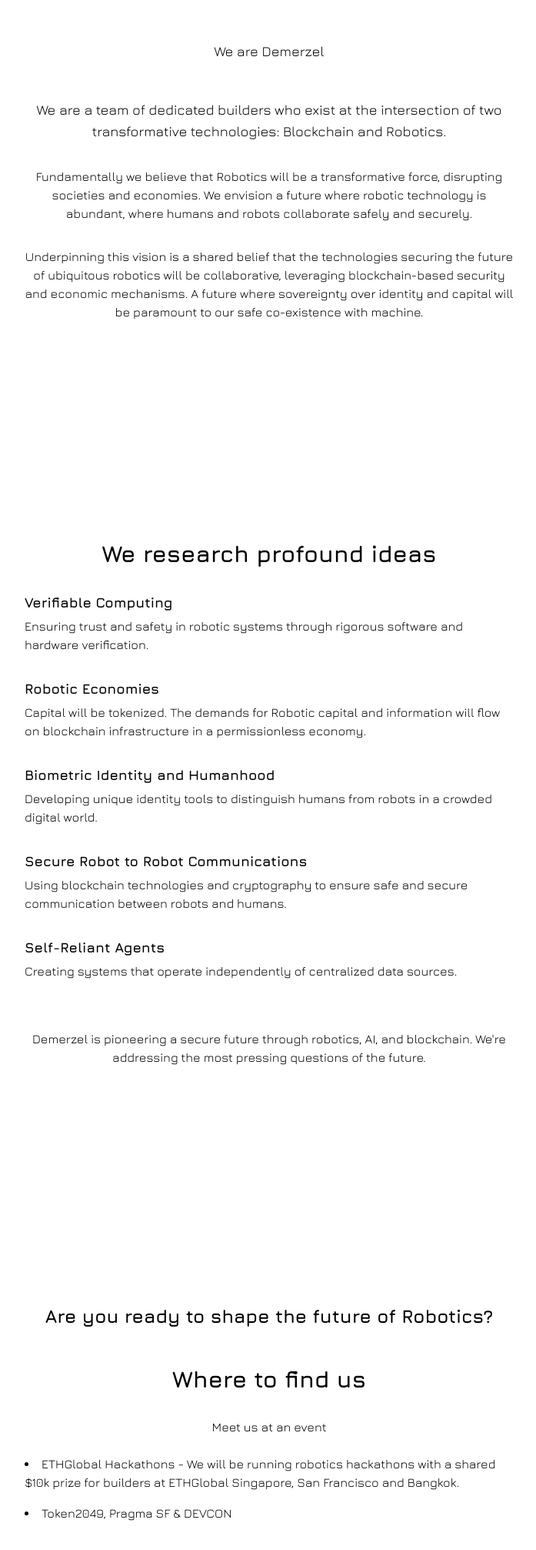
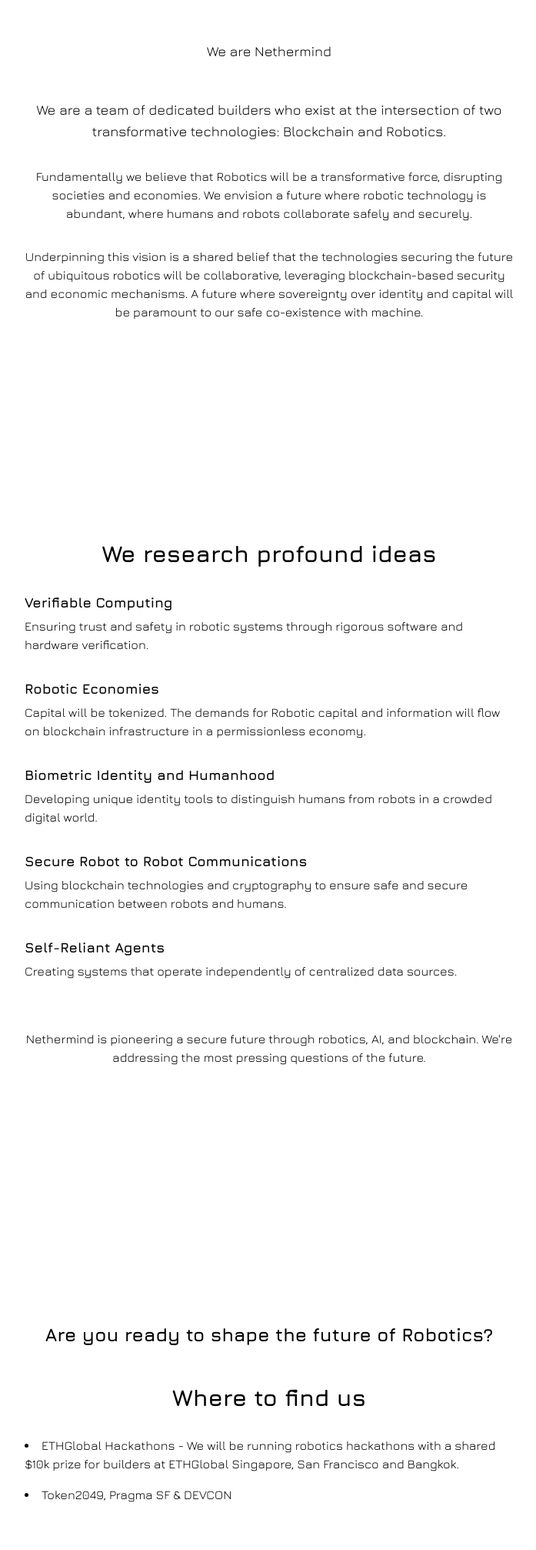
Before and after one commit to JamesEBall/demerzel, a Next.js app: page / in a window 1280 px wide. Shown: the part 165-2178 px from the top of the page at 77% size, without its empty margins (290-987 px from the left). Built offline with nearby package versions, Linux system fonts and the light colour scheme.

Commit message:
- Demerzel

```diff
--- a/app/layout.tsx
+++ b/app/layout.tsx
@@ -9,7 +9,7 @@
 });
 
 export const metadata: Metadata = {
-  title: "Demerzel",
+  title: "Nethermind",
   description: "The Future of Robotics",
 };
 
--- a/app/page.tsx
+++ b/app/page.tsx
@@ -35,7 +35,7 @@
           className="typed-out justify-center mb-8 md:mb-12 text-lg"
           variants={fadeInUp}
         >
-          We are Demerzel
+          We are Nethermind
         </motion.h1>
         <motion.div
           className="space-y-6 md:space-y-8 mb-12 md:mb-16"
@@ -91,7 +91,7 @@
           ))}
         </motion.ul>
         <motion.p className="mb-8 md:mb-12" variants={fadeInUp}>
-          Demerzel is pioneering a secure future through robotics, AI, and blockchain.
+          Nethermind is pioneering a secure future through robotics, AI, and blockchain.
           We&apos;re addressing the most pressing questions of the future.
         </motion.p>
       </motion.div>
@@ -116,9 +116,6 @@
         >
           Where to find us
         </motion.h2>
-        <motion.p className="mb-4 md:mb-6" variants={fadeInUp}>
-          Meet us at an event
-        </motion.p>
         <motion.ul
           className="text-left list-disc list-inside space-y-4 mb-12 md:mb-16"
           variants={staggerChildren}
```
